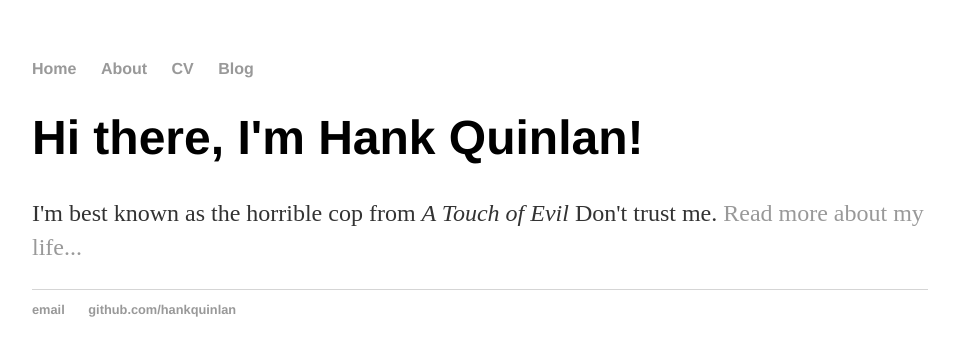
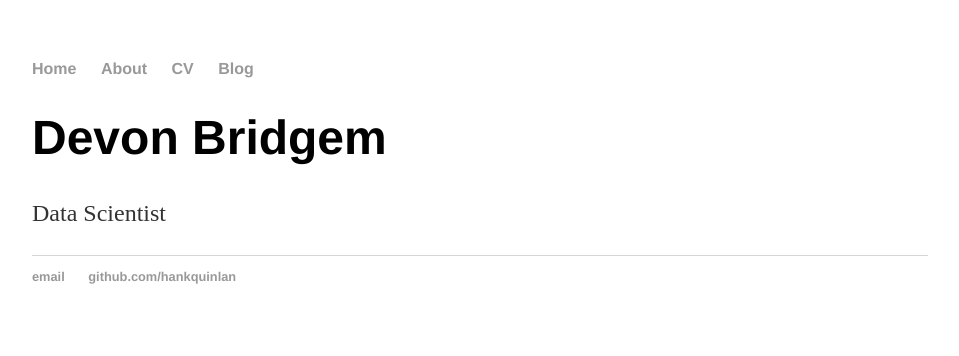
Before and after one commit to dbridgem/dbridgem.github.io, a Jekyll site: the page built from index.html, in a window 1280 px wide. Shown: the top 356 px of the page, without its empty margins (160-1119 px from the left). Built offline with Jekyll 4.4.1, drawn with Linux system fonts in a browser that asks for light colours.

Commit message:
Update index.html

```diff
--- a/index.html
+++ b/index.html
@@ -1,30 +1,8 @@
-<!DOCTYPE html>
-<html>
-	<head>
-		<title>Hank Quinlan, Horrible Cop</title>
-		<!-- link to main stylesheet -->
-		<link rel="stylesheet" type="text/css" href="/css/main.css">
-	</head>
-	<body>
-		<nav>
-    		<ul>
-        		<li><a href="/">Home</a></li>
-	        	<li><a href="/about">About</a></li>
-        		<li><a href="/cv">CV</a></li>
-        		<li><a href="/blog">Blog</a></li>
-    		</ul>
-		</nav>
-		<div class="container">
-    		<div class="blurb">
-        		<h1>Hi there, I'm Hank Quinlan!</h1>
-				<p>I'm best known as the horrible cop from <em>A Touch of Evil</em> Don't trust me. <a href="/about">Read more about my life...</a></p>
-    		</div><!-- /.blurb -->
-		</div><!-- /.container -->
-		<footer>
-    		<ul>
-        		<li><a href="mailto:hankquinlanhub@gmail.com">email</a></li>
-        		<li><a href="https://github.com/hankquinlan">github.com/hankquinlan</a></li>
-			</ul>
-		</footer>
-	</body>
-</html>
+---
+layout: default
+title: Devon Bridgeman Personal Site
+---
+<div class="blurb">
+	<h1>Devon Bridgem</h1>
+	<p>Data Scientist</a></p>
+</div><!-- /.blurb -->
```
